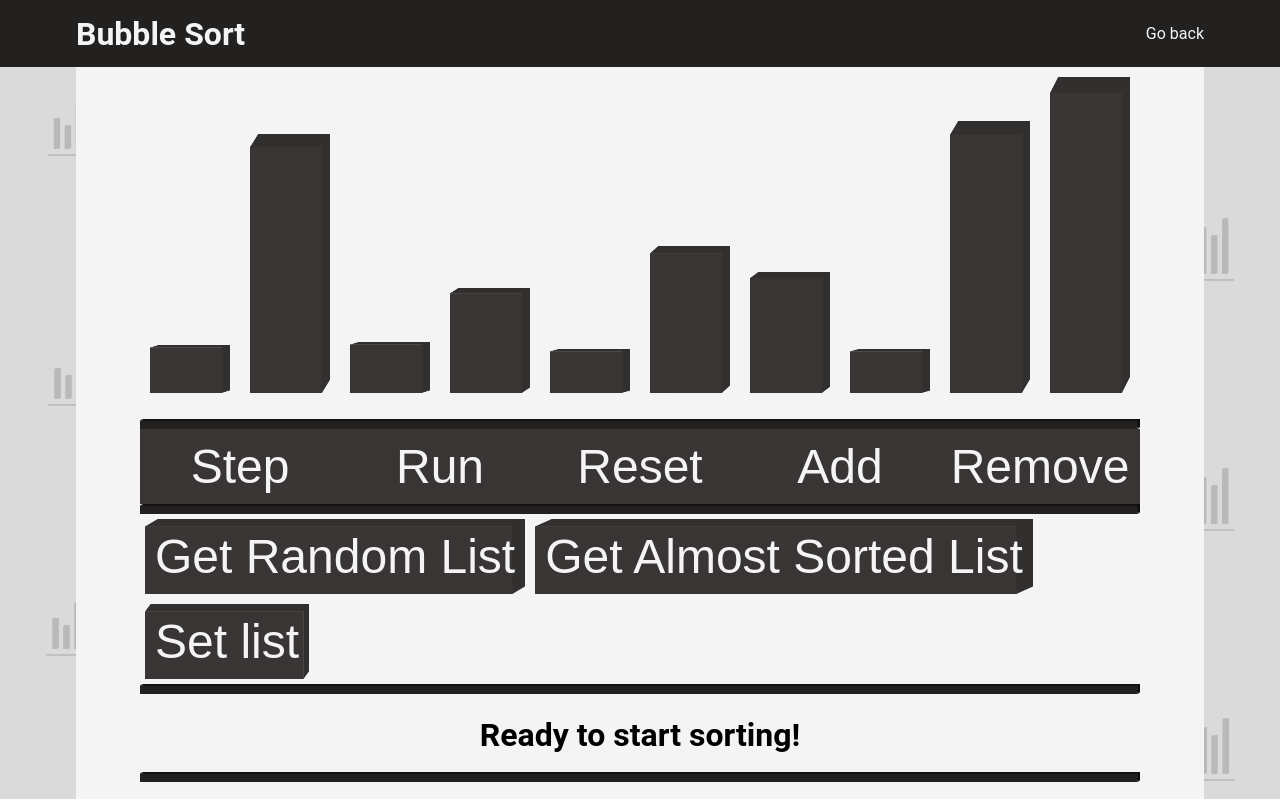
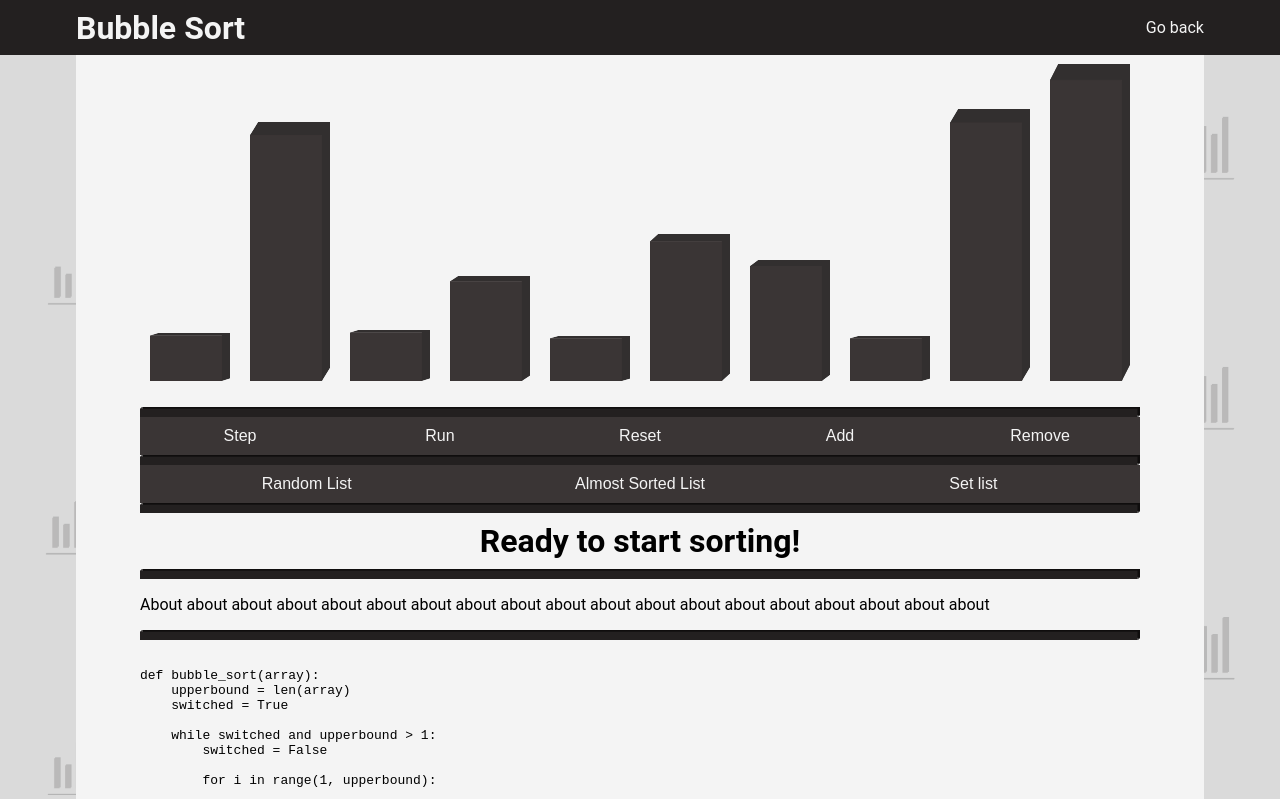
Before and after one commit to OtavioPiza/algorithm-visualizer, a React (Create React App) app: page /#/bubblesort in a window 1280 px wide. Shown: the top 799 px of the page. Built offline with nearby package versions, Linux system fonts and the light colour scheme.

Commit message:
Styling wip!

```diff
--- a/src/components/ArraySorter.js
+++ b/src/components/ArraySorter.js
@@ -147,9 +147,9 @@ const ArraySorter = ({ sortingAlgorithm, barList = arrayManager.getRandomList(10
 
                 <div className="ArrayManager">
 
-                    <Button text="Get Random List"
+                    <Button text="Random List"
                         eventHandler={() => handleNewBarArray(arrayManager.getRandomList(arraySize))} />
-                    <Button text="Get Almost Sorted List"
+                    <Button text="Almost Sorted List"
                         eventHandler={() => handleNewBarArray(arrayManager.getAlmostSortedList(arraySize))} />
                     <Button text="Set list" eventHandler={() => handleSetList()} />
 
--- a/src/styles/components/ArraySorter.css
+++ b/src/styles/components/ArraySorter.css
@@ -26,7 +26,7 @@
     grid-area: "main";
 
     background-color: var(--background-white);
-    max-width: min(90vw, 1000px);
+    width: min(90vw, 1000px);
     min-height: 94vh;
     padding-left: max(5vw, 10px);
     padding-right: max(5vw, 10px);
@@ -36,10 +36,25 @@
     display: grid;
     grid-template-rows: 1fr;
     grid-template-columns: 1fr 1fr 1fr 1fr 1fr;
+    min-height: 3vh;
 }
 
 .ArraySorter .Sorter .ControlPanel .Button {
+    margin: 0;
 
+    background-size: 500% 500% !important;
+    background-position: center !important;
+
+    font-size: min(2vh, 2rem);
+}
+
+.ArraySorter .Sorter .ArrayManager {
+    display: grid;
+    grid-template-rows: 1fr;
+    grid-template-columns: 1fr 1fr 1fr;
+}
+
+.ArraySorter .Sorter .ArrayManager .Button {
     margin: 0;
     padding-left: auto;
     padding-right: auto;
@@ -47,10 +62,19 @@
     background-size: 500% 500% !important;
     background-position: center !important;
 
+    font-size: min(2vh, 2rem);
 }
 
 .ArraySorter .Sorter .Status {
     min-height: 7vh;
+
+    display: flex;
+    justify-content: center;
+
+}
+
+.ArraySorter .Sorter .Status h1 {
     text-align: center;
-    text-justify: center;
+    align-self: center;
+    margin: 0;
 }
--- a/src/styles/components/Header.css
+++ b/src/styles/components/Header.css
@@ -1,7 +1,7 @@
 .Header {
     grid-area: "header";
     display: grid;
-    grid-template-columns: 1fr 1fr;
+    grid-template-columns: 6fr 1fr;
     grid-template-rows: 1fr;
     grid-template-areas: "title back";
     min-width: min(95vw, min(90vw, 1000px) + max(10vw, 20px));
```
